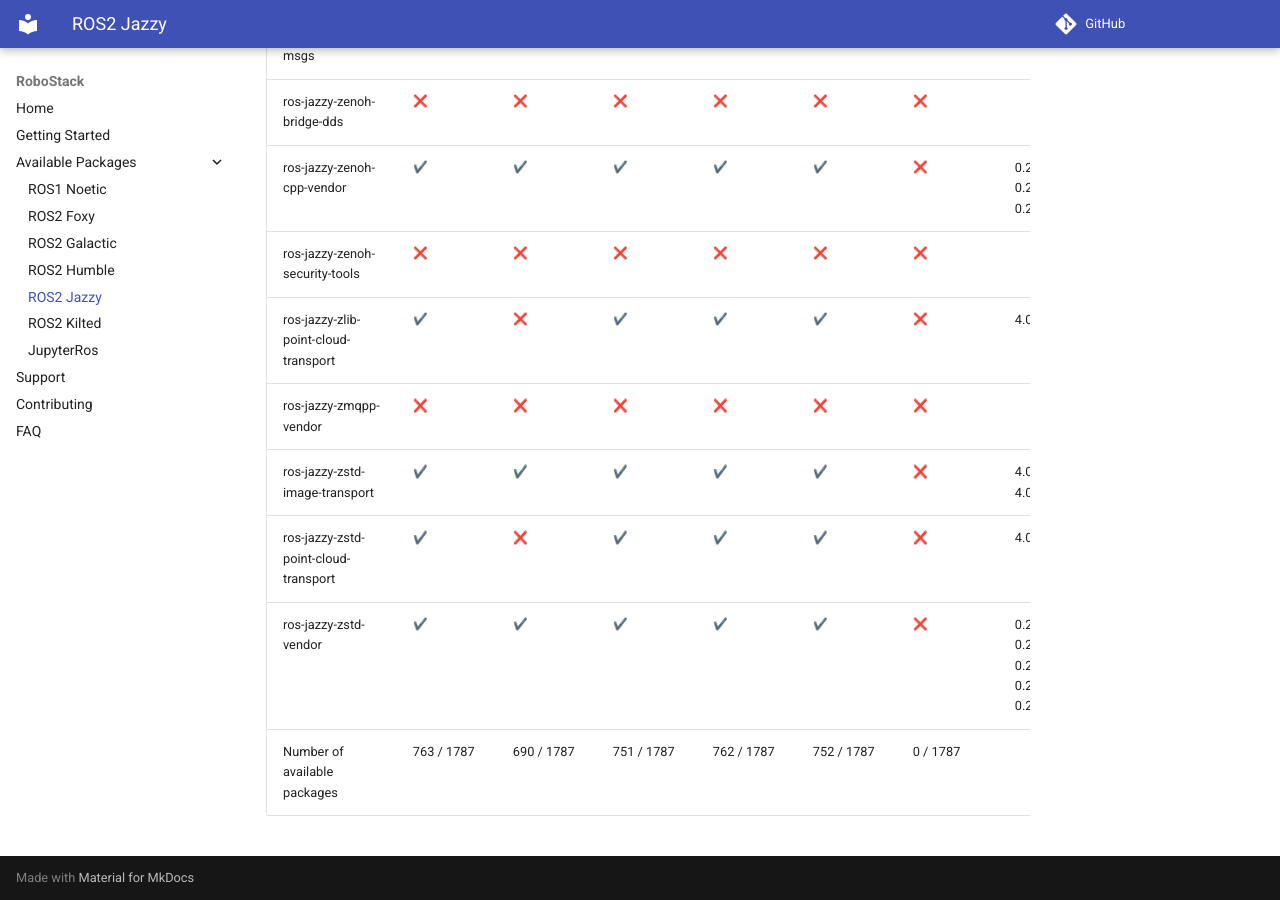
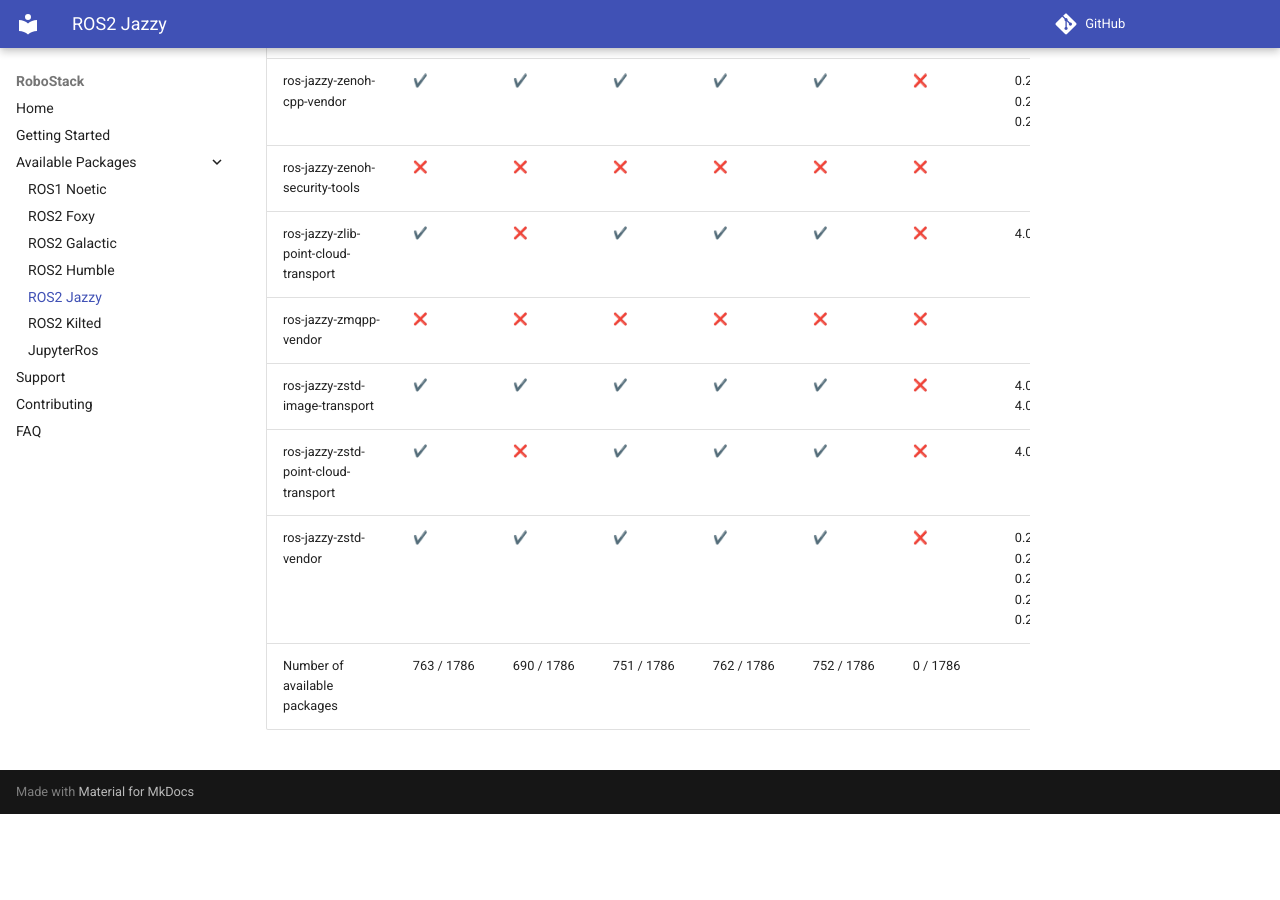
Before and after one commit to RoboStack/robostack.github.io, an MkDocs documentation site: the page built from docs/jazzy.md, in a window 1280 px wide and 900 px high, scrolled down 142543 px. Built offline with MkDocs 1.6.1 and Material for MkDocs 9.7.7, drawn with Linux system fonts in a browser that asks for light colours; emoji names are drawn with the system emoji font; comment, search, counter and statistics services are not loaded; after the commit the page ends 143357 px from its top, so only the background shows below that; some of the changed text lies outside the part shown.

Commit message:
Update tables

```diff
--- a/docs/jazzy.md
+++ b/docs/jazzy.md
@@ -1787,4 +1786,4 @@
 | ros-jazzy-zstd-image-transport | :heavy_check_mark: { data-sort='1' } | :heavy_check_mark: { data-sort='1' } | :heavy_check_mark: { data-sort='1' } | :heavy_check_mark: { data-sort='1' } | :heavy_check_mark: { data-sort='1' } | :x: { data-sort='0' } | 4.0.3, 4.0.4, 4.0.5, 4.0.6  |
 | ros-jazzy-zstd-point-cloud-transport | :heavy_check_mark: { data-sort='1' } | :x: { data-sort='0' } | :heavy_check_mark: { data-sort='1' } | :heavy_check_mark: { data-sort='1' } | :heavy_check_mark: { data-sort='1' } | :x: { data-sort='0' } | 4.0.1, 4.0.2  |
 | ros-jazzy-zstd-vendor | :heavy_check_mark: { data-sort='1' } | :heavy_check_mark: { data-sort='1' } | :heavy_check_mark: { data-sort='1' } | :heavy_check_mark: { data-sort='1' } | :heavy_check_mark: { data-sort='1' } | :x: { data-sort='0' } | 0.26.3, 0.26.6, 0.26.7, 0.26.8, 0.26.9  |
-| Number of available packages |  763 / 1787 | 690 / 1787 | 751 / 1787 | 762 / 1787 | 752 / 1787 | 0 / 1787 |
+| Number of available packages |  763 / 1786 | 690 / 1786 | 751 / 1786 | 762 / 1786 | 752 / 1786 | 0 / 1786 |
```
Also changed, not shown: other parts of docs/jazzy.md (+0 -1 lines).
